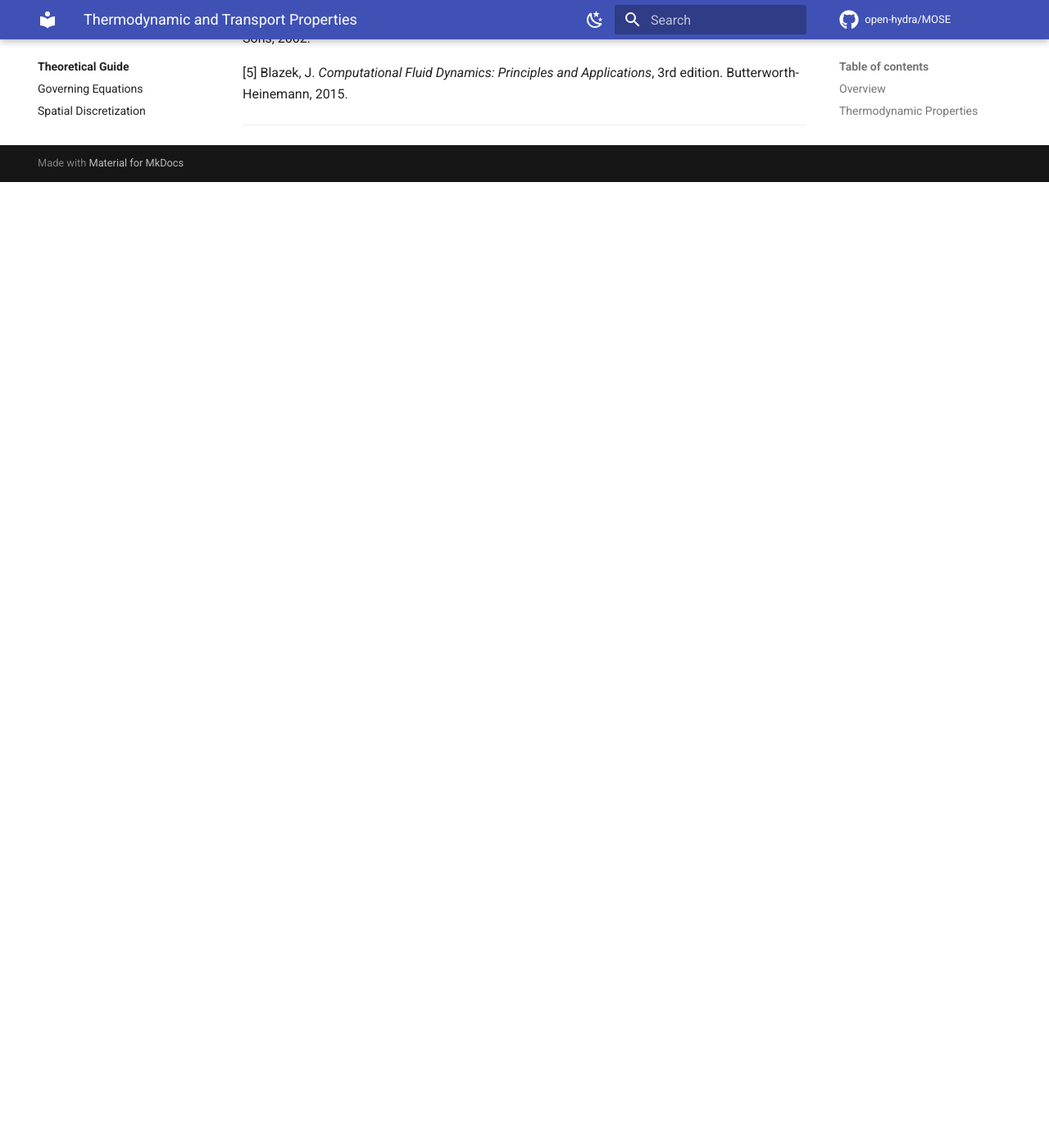
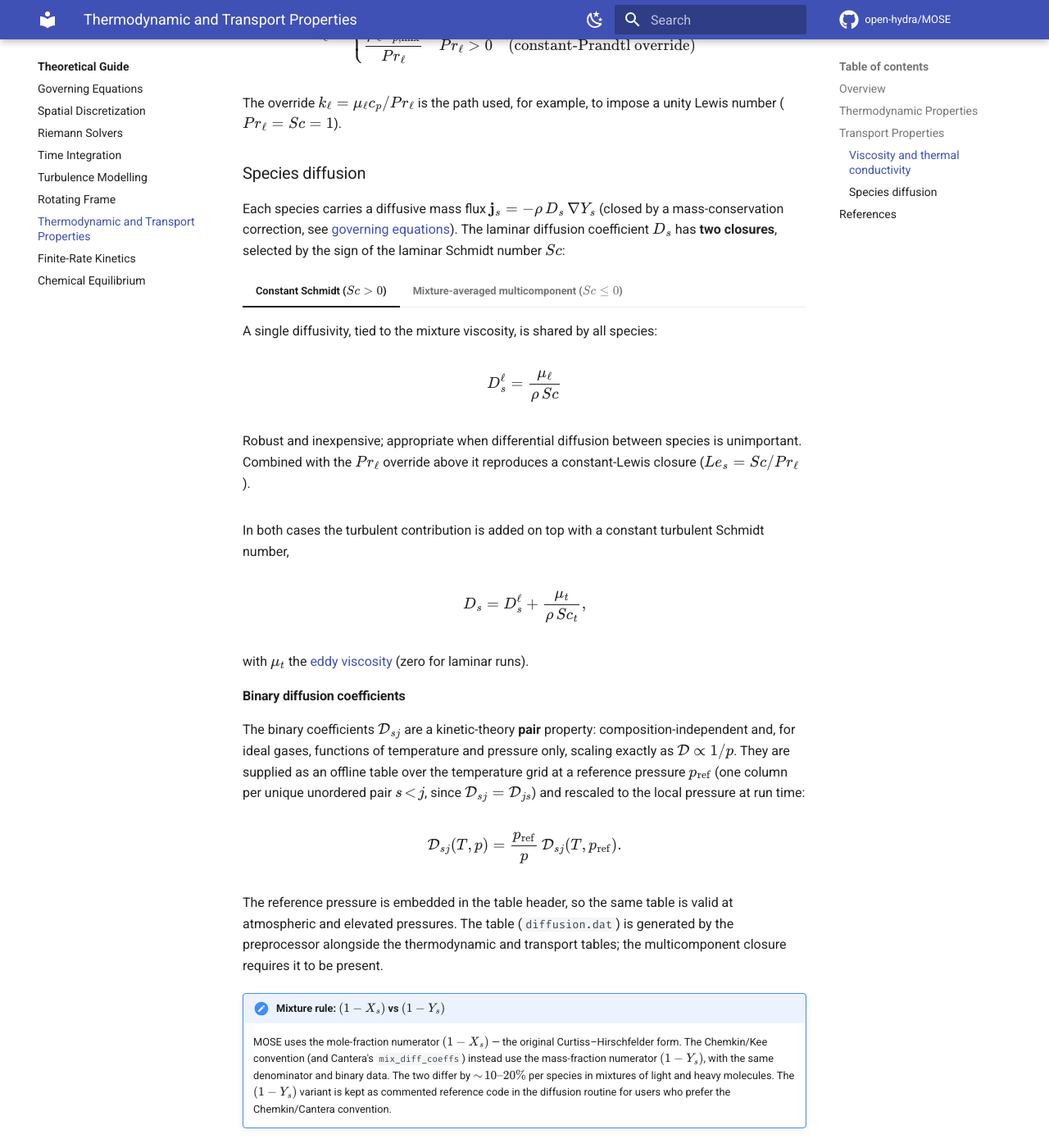
Before and after one commit to open-hydra/MOSE, an MkDocs documentation site: the page built from docs/theory/thermo.md, in a window 1280 px wide and 1400 px high, scrolled down 3341 px. Shown: the whole window at 82% size. Built offline with MkDocs 1.6.1 and Material for MkDocs 9.7.7, drawn with Linux system fonts in a browser that asks for light colours; comment, search, counter and statistics services are not loaded; before the commit the page ends 3563 px from its top, so only the background shows below that; some of the changed text lies outside the part shown.

Commit message:
update docs

```diff
--- a/docs/theory/thermo.md
+++ b/docs/theory/thermo.md
@@ -12,7 +12,7 @@
 
 Thermodynamic and transport properties are provided by the [FLINT](https://github.com/MarcoGrossi92/FLINT) library. Two evaluation methods are available:
 
-- **Native tabulated data** (default) — temperature-varying tabulated properties for each species: specific heat capacity $c_{p}$, enthalpy $h$, entropy $s$, dynamic viscosity $\mu$, and thermal conductivity $k$. This is the recommended path for production runs.
+- **Native tabulated data** (default) — temperature-varying tabulated properties for each species: specific heat capacity $c_{p}$, enthalpy $h$, entropy $s$, dynamic viscosity $\mu$, and thermal conductivity $k$, plus an optional table of binary diffusion coefficients $\mathcal{D}_{sj}$ for the [multicomponent diffusion](#species-diffusion) closure. This is the recommended path for production runs.
 
 - **Cantera integration** (optional) — delegates property evaluation to the [Cantera](https://cantera.org) library. Useful for validation and benchmarking.
 
@@ -82,7 +82,16 @@
 
 ## Transport Properties
 
-Mixture transport properties are computed using **Wilke's mixing rule** [3,4], which accounts for molecular interactions between different species.
+The transport properties consumed by the [viscous
+fluxes](governing-equations.md#viscous-fluxes) are the mixture viscosity
+$\mu_\ell$, the mixture thermal conductivity $k_\ell$, and the per-species mass
+diffusion coefficients $D_s$. The first two are mixture averages of the tabulated
+single-species data; the third has two selectable closures (see below).
+
+### Viscosity and thermal conductivity
+
+Mixture viscosity and conductivity are computed with **Wilke's mixing rule** [3,4],
+which accounts for molecular interactions between different species.
 
 **Wilke's interaction parameter:**
 
@@ -95,13 +104,13 @@
 **Mixture dynamic viscosity:**
 
 $$
-\mu_\text{mix} = \sum_{i=1}^{N_s} \frac{X_i \mu_i}{\sum_{j=1}^{N_s} X_j \phi_{ij}}
+\mu_\ell = \sum_{i=1}^{N_s} \frac{X_i \mu_i}{\sum_{j=1}^{N_s} X_j \phi_{ij}}
 $$
 
 **Mixture thermal conductivity:**
 
 $$
-k_\text{mix} = \sum_{i=1}^{N_s} \frac{X_i k_i}{\sum_{j=1}^{N_s} X_j \phi_{ij}}
+k_\text{Wilke} = \sum_{i=1}^{N_s} \frac{X_i k_i}{\sum_{j=1}^{N_s} X_j \phi_{ij}}
 $$
 
 **Mole–mass fraction conversion:**
@@ -109,6 +118,91 @@
 $$
 X_s = \frac{Y_s / M_s}{\sum_{j=1}^{N_s} Y_j / M_j}
 $$
+
+The laminar conductivity actually used in the energy flux is selected by the
+laminar Prandtl number $Pr_\ell$:
+
+$$
+k_\ell =
+\begin{cases}
+k_\text{Wilke} & Pr_\ell \le 0 \quad (\text{computed mixture conductivity}) \\[4pt]
+\dfrac{\mu_\ell\, c_{p,\text{mix}}}{Pr_\ell} & Pr_\ell > 0 \quad (\text{constant-Prandtl override})
+\end{cases}
+$$
+
+The override $k_\ell = \mu_\ell c_{p}/Pr_\ell$ is the path used, for example, to
+impose a unity Lewis number ($Pr_\ell = Sc = 1$).
+
+### Species diffusion
+
+Each species carries a diffusive mass flux $\mathbf{j}_s = -\rho\,D_s\,\nabla Y_s$
+(closed by a mass-conservation correction, see [governing
+equations](governing-equations.md#species-diffusion)). The laminar diffusion
+coefficient $D_s$ has **two closures**, selected by the sign of the laminar Schmidt
+number $Sc$:
+
+=== "Constant Schmidt ($Sc > 0$)"
+
+    A single diffusivity, tied to the mixture viscosity, is shared by all species:
+
+    $$
+    D_s^{\ell} = \frac{\mu_\ell}{\rho\,Sc}
+    $$
+
+    Robust and inexpensive; appropriate when differential diffusion between species
+    is unimportant. Combined with the $Pr_\ell$ override above it reproduces a
+    constant-Lewis closure ($Le_s = Sc/Pr_\ell$).
+
+=== "Mixture-averaged multicomponent ($Sc \le 0$)"
+
+    Each species gets its own composition- and temperature-dependent coefficient
+    from the **Curtiss–Hirschfelder mixture-averaged rule** [2,6]:
+
+    $$
+    D_s^{\ell} = \frac{1 - X_s}{\displaystyle\sum_{j \ne s} X_j / \mathcal{D}_{sj}}
+    $$
+
+    where $\mathcal{D}_{sj}(T,p)$ are the binary diffusion coefficients. As a cell
+    approaches a pure species ($X_s \to 1$) the ratio is indeterminate; MOSE then
+    falls back to the mean binary diffusivity of species $s$, which is immaterial
+    because $\nabla Y_s \to 0$ there and the flux is fixed by the mass-conservation
+    correction.
+
+In both cases the turbulent contribution is added on top with a constant turbulent
+Schmidt number,
+
+$$
+D_s = D_s^{\ell} + \frac{\mu_t}{\rho\,Sc_t},
+$$
+
+with $\mu_t$ the [eddy viscosity](turbulence.md) (zero for laminar runs).
+
+#### Binary diffusion coefficients
+
+The binary coefficients $\mathcal{D}_{sj}$ are a kinetic-theory **pair** property:
+composition-independent and, for ideal gases, functions of temperature and pressure
+only, scaling exactly as $\mathcal{D}\propto 1/p$. They are supplied as an offline
+table over the temperature grid at a reference pressure $p_\text{ref}$ (one column
+per unique unordered pair $s\!<\!j$, since $\mathcal{D}_{sj}=\mathcal{D}_{js}$) and
+rescaled to the local pressure at run time:
+
+$$
+\mathcal{D}_{sj}(T,p) = \frac{p_\text{ref}}{p}\,\mathcal{D}_{sj}(T,p_\text{ref}).
+$$
+
+The reference pressure is embedded in the table header, so the same table is valid
+at atmospheric and elevated pressures. The table (`diffusion.dat`) is generated by
+the preprocessor alongside the thermodynamic and transport tables; the
+multicomponent closure requires it to be present.
+
+!!! note "Mixture rule: $(1-X_s)$ vs $(1-Y_s)$"
+    MOSE uses the mole-fraction numerator $(1 - X_s)$ — the original
+    Curtiss–Hirschfelder form. The Chemkin/Kee convention (and Cantera's
+    `mix_diff_coeffs`) instead use the mass-fraction numerator $(1 - Y_s)$, with the
+    same denominator and binary data. The two differ by $\sim\!10\text{–}20\%$ per
+    species in mixtures of light and heavy molecules. The $(1 - Y_s)$ variant is
+    kept as commented reference code in the diffusion routine for users who prefer
+    the Chemkin/Cantera convention.
 
 ---
 
@@ -124,4 +218,6 @@
 
 [5] Blazek, J. *Computational Fluid Dynamics: Principles and Applications*, 3rd edition. Butterworth-Heinemann, 2015.
 
+[6] Hirschfelder, J. O., Curtiss, C. F., and Bird, R. B. *Molecular Theory of Gases and Liquids*. John Wiley & Sons, 1954.
+
 ---
--- a/mkdocs.yml
+++ b/mkdocs.yml
@@ -113,6 +113,8 @@
     - vv/index.md
     - Shock Tube: vv/1D.md
     - Reactive Shock Tube: vv/1D-fer14.md
+    - Unity-Lewis Diffusion: vv/1D-diffusion.md
+    - Multicomponent Diffusion: vv/1D-multicomponent-diffusion.md
     - Woodward-Colella Step: vv/2D-woodward-colella.md
     - Oblique Shock: vv/2D-oblique-shock.md
     - Hypersonic Cylinder: vv/2D-hypersonic-cylinder.md
```
Also changed, not shown: docs/theory/governing-equations.md (+7 -8 lines), docs/user/registry.md (+2 -1 lines), docs/vv/1D-diffusion.md (added, +132 -0 lines), docs/vv/1D-multicomponent-diffusion.md (added, +174 -0 lines), docs/vv/index.md (+2 -0 lines), docs/vv/images/diffusion_CH4.svg (added), docs/vv/images/diffusion_T.svg (added), docs/vv/images/multicomp_CH4.svg (added), docs/vv/images/multicomp_N2.svg (added), docs/vv/images/multicomp_T.svg (added).
